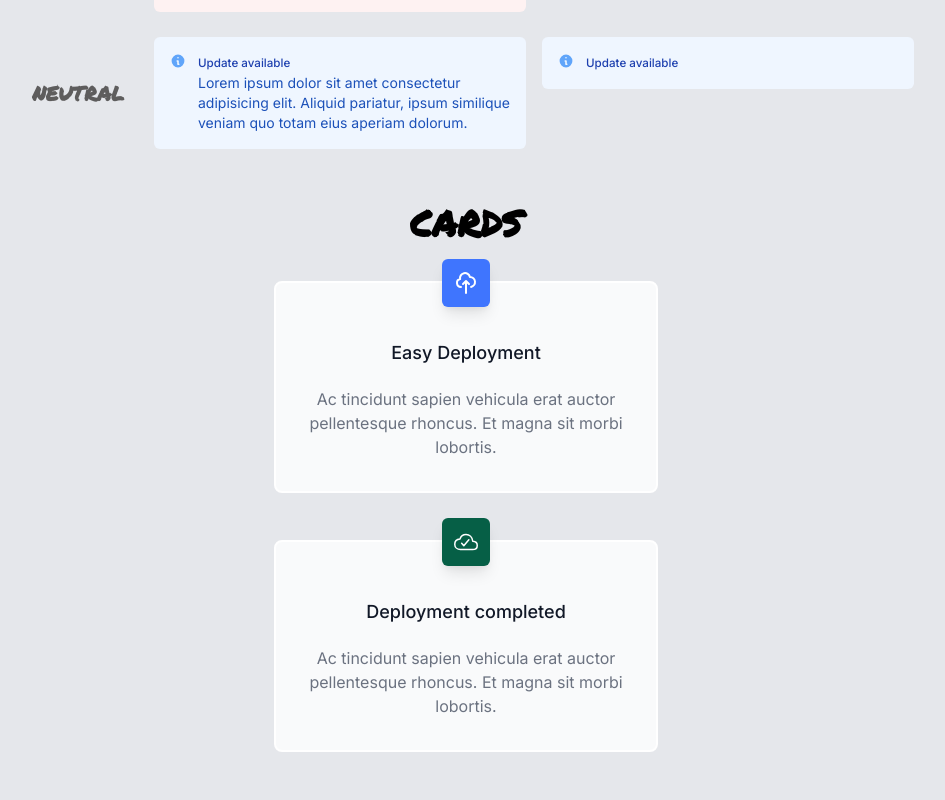
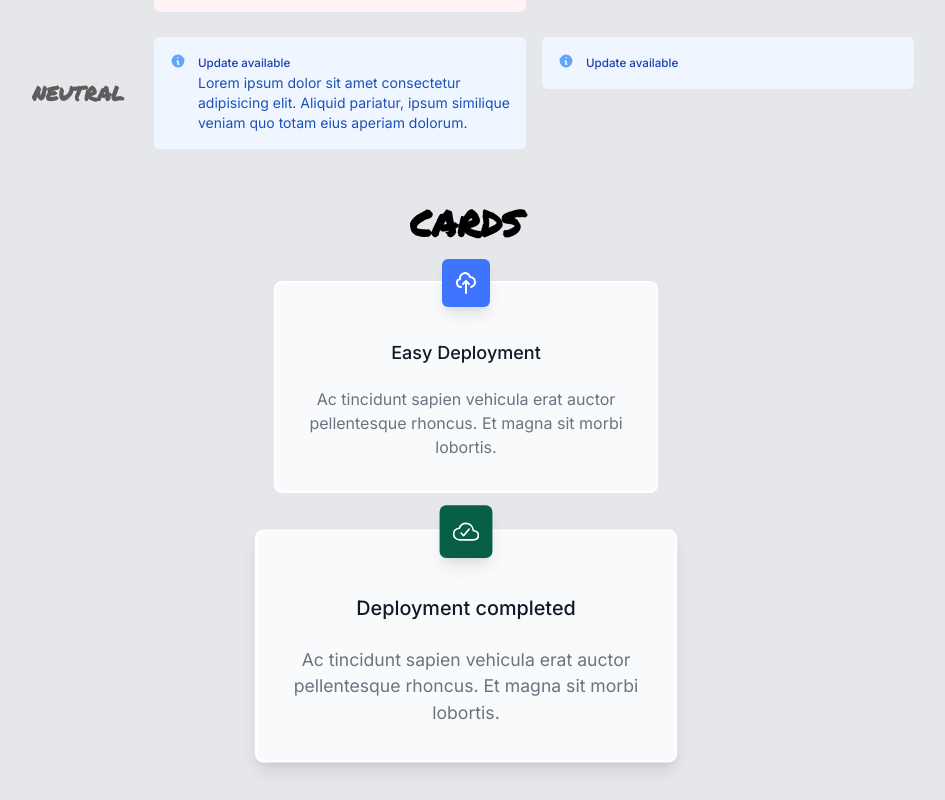
Before and after one commit to adex-badr18/scrimba-component-library-project, a React (Vite) app: page / in a window 1280 px wide. In both pictures the pointer is over the element 640 px from the left and 1579 px from the top of the page. Shown: the part 933-1733 px from the top of the page, without its empty margins (174-1119 px from the left). Built offline with nearby package versions, Linux system fonts and the light colour scheme.

Commit message:
Style hoverable card on hover

```diff
--- a/src/App.css
+++ b/src/App.css
@@ -288,6 +288,13 @@ h3.title {
     position: relative;
     max-width: 384px;
     width: 100%;
+    transition: transform .5s;
+    cursor: pointer;
+}
+
+.card.hover:hover {
+    box-shadow: 0px 10px 15px -3px rgba(0, 0, 0, 0.1), 0px 4px 6px -2px rgba(0, 0, 0, 0.05);
+    transform: scale(1.1);
 }
 
 span.card-badge {
@@ -318,7 +325,6 @@ span.card-badge.blue {
 span.card-badge.green {
     background-color: var(--green);
 }
-
 
 h3.card-header {
     font-weight: 500;
```
